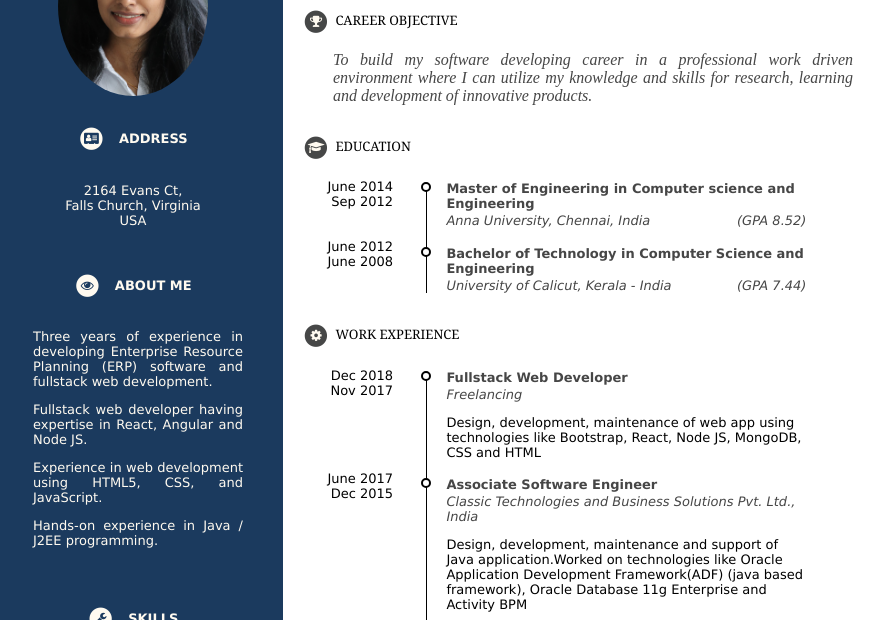
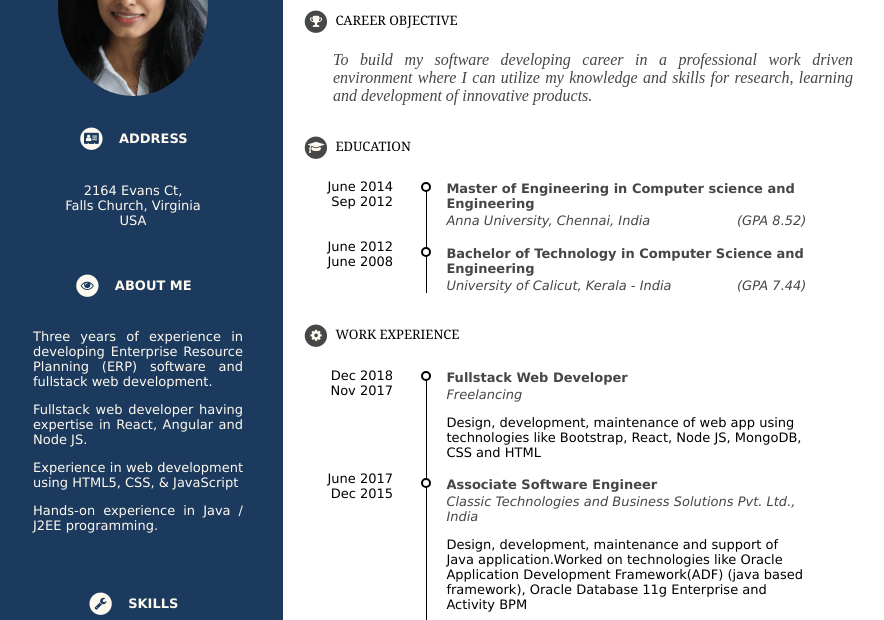
Before and after one commit to freelyfranciz/MyResume, a website: page index.html in a window 1280 px wide. Shown: the part 144-764 px from the top of the page, without its empty margins (17-901 px from the left). Drawn offline with Linux system fonts and the light colour scheme.

```diff
--- a/index.html
+++ b/index.html
@@ -40,7 +40,7 @@
                 <div id="sideblock-content">
                     <p>Three years of experience in developing Enterprise Resource Planning (ERP) software and fullstack web development.</p>
                     <p>Fullstack web developer having expertise in React, Angular and Node JS.</p>
-                    <p>Experience in web development using HTML5, CSS, and JavaScript.</p>
+                    <p>Experience in web development using HTML5, CSS, & JavaScript</p>
                     <p>Hands-on experience in Java / J2EE programming.</p>
 
                 </div>
```
